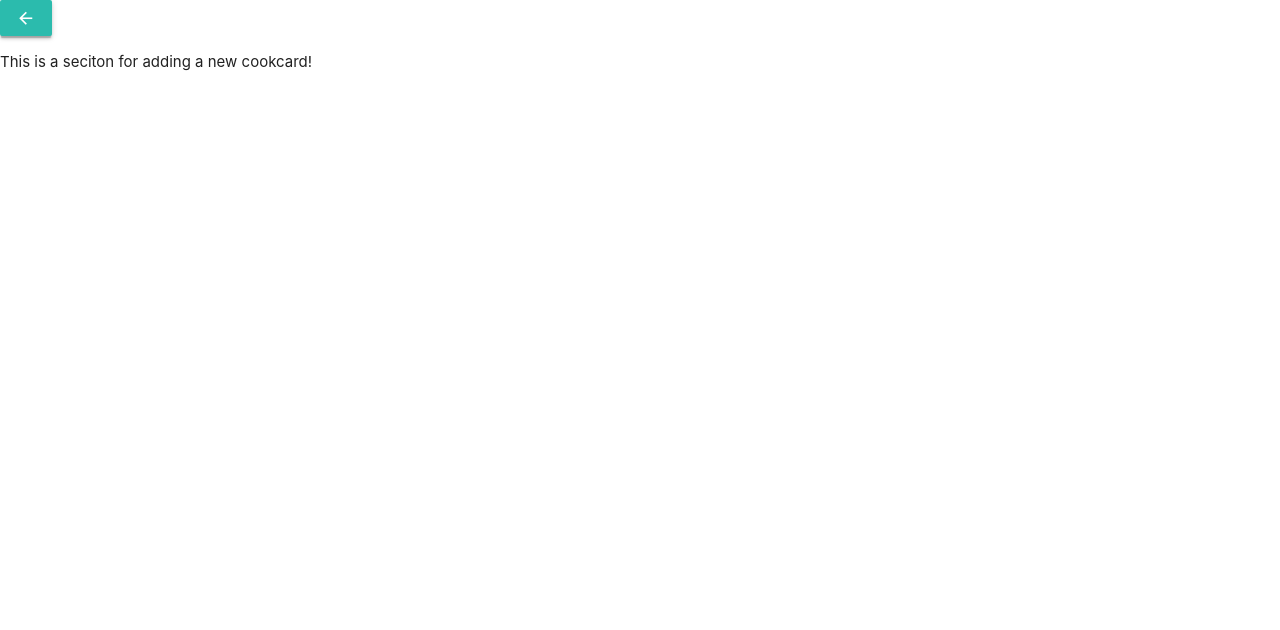
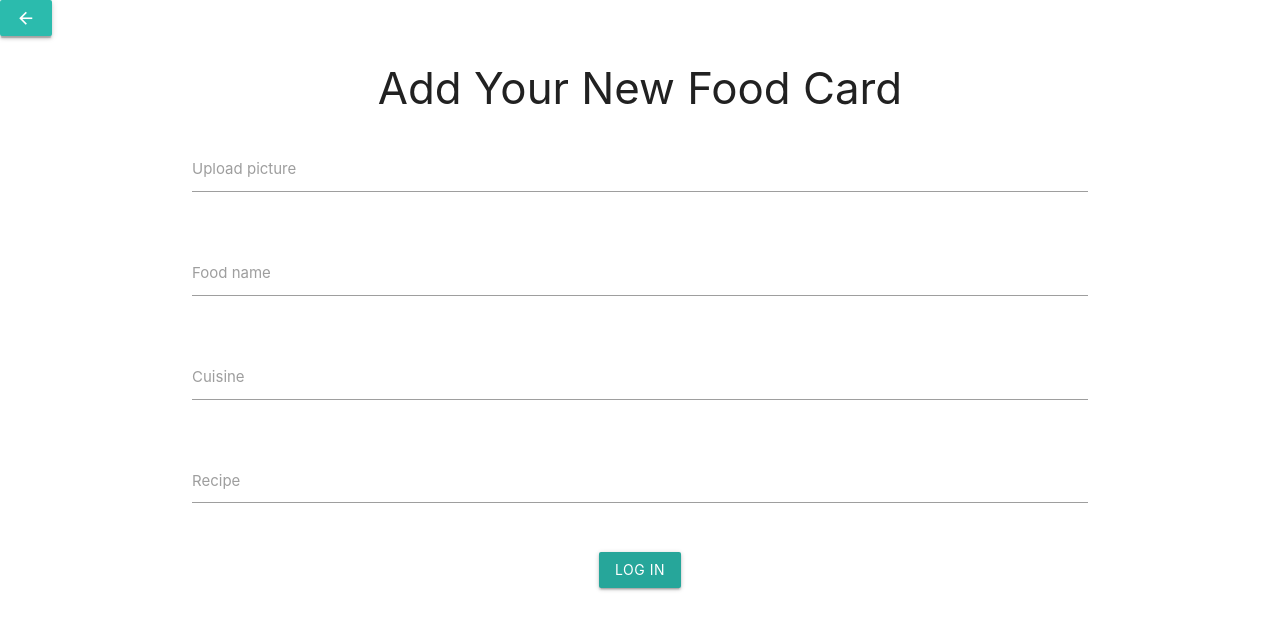
Before and after one commit to Code-Institute-Submissions/Code-Institute-Milestone-3-Data-Centric-Dev-Python-Flask, a Flask app: a page that uses templates/add_cookcard.html in a window 1280 px wide. Shown: the top 630 px of the page. Run offline with Flask 2, Linux system fonts and the light colour scheme; some libraries are stand-ins or nearby versions.

Commit message:
Added style into add_page

```diff
--- a/templates/add_cookcard.html
+++ b/templates/add_cookcard.html
@@ -3,8 +3,42 @@
 <!-- Add cookcard section -->
 <section class="container-cookcard">
       <!-- Back button-->
-      <div class="arrow-back"><a href="{{ url_for('main_page', username=session['username']) }}" class="waves-effect waves-light btn"><i class="material-icons">arrow_back</i></a></div>
+      <div class="arrow-back"><a href="{{ url_for('main_page', username=session['username']) }}"
+                  class="waves-effect waves-light btn"><i class="material-icons">arrow_back</i></a></div>
       <!-- /Back button-->
-      <p>This is a seciton for adding a new cookcard!</p>
+      <div class="container">
+            <h3 class="center-align">Add Your New Food Card</h3>
+
+            <form method="POST" class="col s12">
+                  <div class="row">
+                        <div class="input-field col s12">
+                              <input id="upload_picture" name="upload_picture" type="text" class="validate">
+                              <label for="upload_picture">Upload picture</label>
+                        </div>
+                  </div>
+                  <div class="row">
+                        <div class="input-field col s12">
+                              <input id="food_name" name="food_name" type="text" class="validate">
+                              <label for="food_name">Food name</label>
+                        </div>
+                  </div>
+                  <div class="row">
+                        <div class="input-field col s12">
+                              <input id="cuisine" name="cuisine" type="text" class="validate">
+                              <label for="cuisine">Cuisine</label>
+                        </div>
+                  </div>
+
+                  <div class="row">
+                        <div class="input-field col s12">
+                              <textarea id="recipe" name="recipe" class="materialize-textarea"></textarea>
+                              <label for="recipe">Recipe</label>
+                        </div>
+                  </div>
+                  <div class="center-align">
+                        <button type="submit" class="waves-effect waves-light btn">Log In</button>
+                  </div>
+            </form>
+      </div>
 </section>
 {% endblock%}
```
